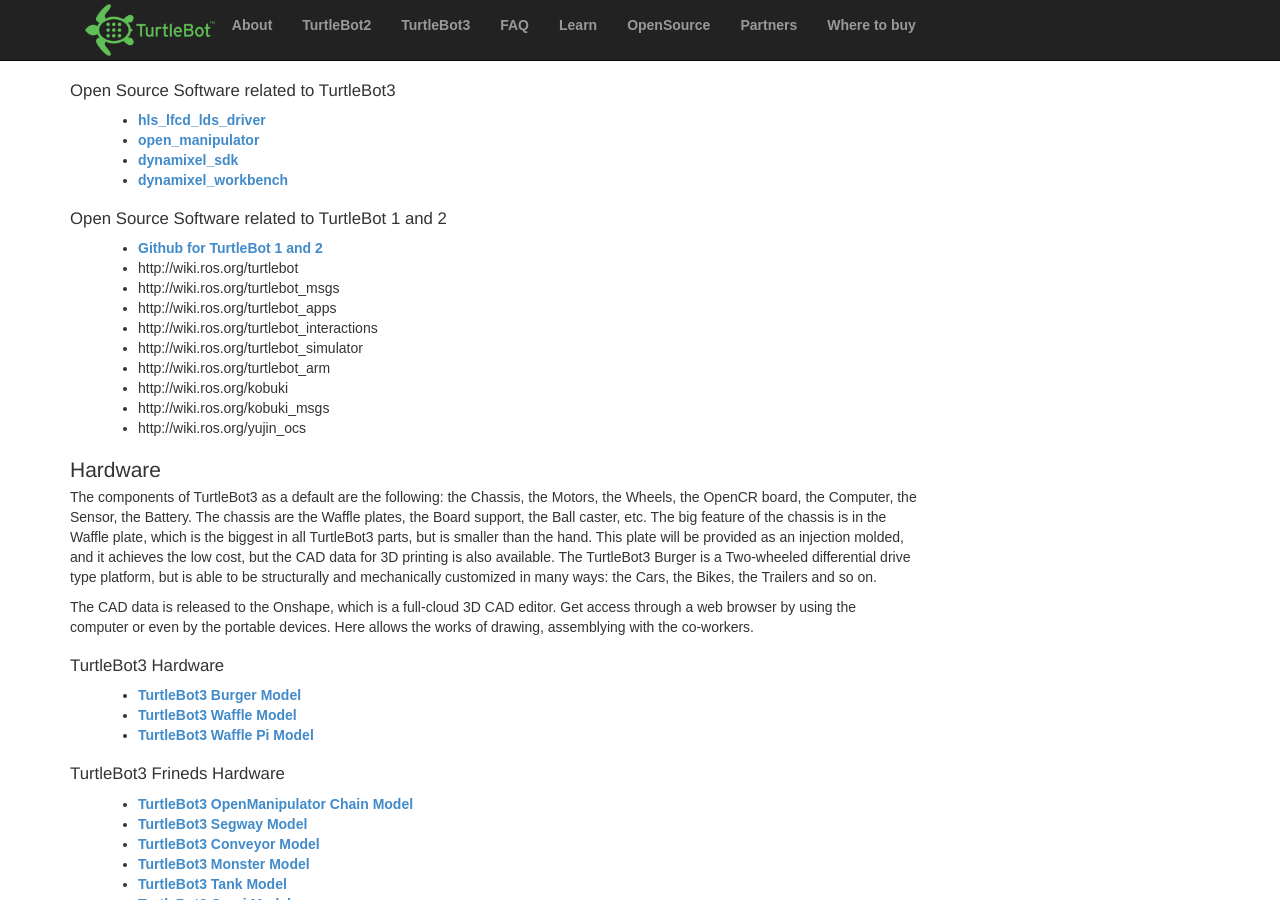
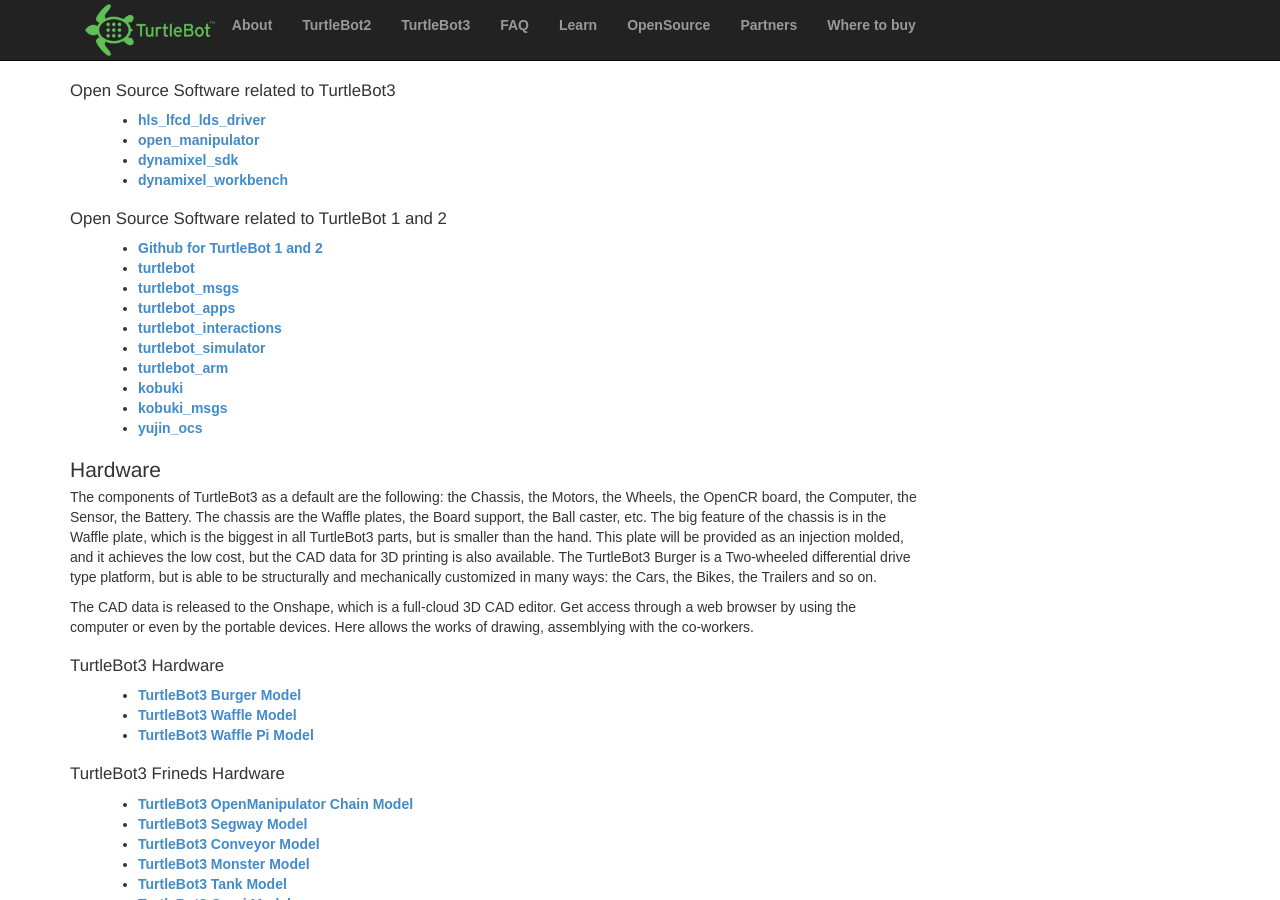
Before and after one commit to turtlebot/turtlebot.com, a Jekyll site: the page built from opensource.md, in a window 1280 px wide and 900 px high, scrolled down 382 px. Built offline with Jekyll 4.4.1, drawn with Linux system fonts in a browser that asks for light colours; nearby versions of some CDN libraries; some of the changed lines change nothing that is shown.

Commit message:
added links of turtlebot wiki

```diff
--- a/opensource.md
+++ b/opensource.md
@@ -6,7 +6,6 @@
 ---
 
 # Open Source
-
 ## Software
 The software is provided in full open-source. The main license is [Apache License 2.0 ](https://www.apache.org/licenses/LICENSE-2.0).
 
@@ -29,15 +28,15 @@
 
 ### Open Source Software related to TurtleBot 1 and 2
 - [Github for TurtleBot 1 and 2](https://github.com/turtlebot)
-- http://wiki.ros.org/turtlebot
-- http://wiki.ros.org/turtlebot_msgs
-- http://wiki.ros.org/turtlebot_apps
-- http://wiki.ros.org/turtlebot_interactions
-- http://wiki.ros.org/turtlebot_simulator
-- http://wiki.ros.org/turtlebot_arm
-- http://wiki.ros.org/kobuki
-- http://wiki.ros.org/kobuki_msgs
-- http://wiki.ros.org/yujin_ocs
+- [turtlebot](http://wiki.ros.org/turtlebot)
+- [turtlebot_msgs](http://wiki.ros.org/turtlebot_msgs)
+- [turtlebot_apps](http://wiki.ros.org/turtlebot_apps)
+- [turtlebot_interactions](http://wiki.ros.org/turtlebot_interactions)
+- [turtlebot_simulator](http://wiki.ros.org/turtlebot_simulator)
+- [turtlebot_arm](http://wiki.ros.org/turtlebot_arm)
+- [kobuki](http://wiki.ros.org/kobuki)
+- [kobuki_msgs](http://wiki.ros.org/kobuki_msgs)
+- [yujin_ocs](http://wiki.ros.org/yujin_ocs)
 
 ## Hardware
 The components of TurtleBot3 as a default are the following: the Chassis, the Motors, the Wheels, the OpenCR board, the Computer, the Sensor, the Battery. The chassis are the Waffle plates, the Board support, the Ball caster, etc. The big feature of the chassis is in the Waffle plate, which is the biggest in all TurtleBot3 parts, but is smaller than the hand. This plate will be provided as an injection molded, and it achieves the low cost, but the CAD data for 3D printing is also available. The TurtleBot3 Burger is a Two-wheeled differential drive type platform, but is able to be structurally and mechanically customized in many ways: the Cars, the Bikes, the Trailers and so on.
```
